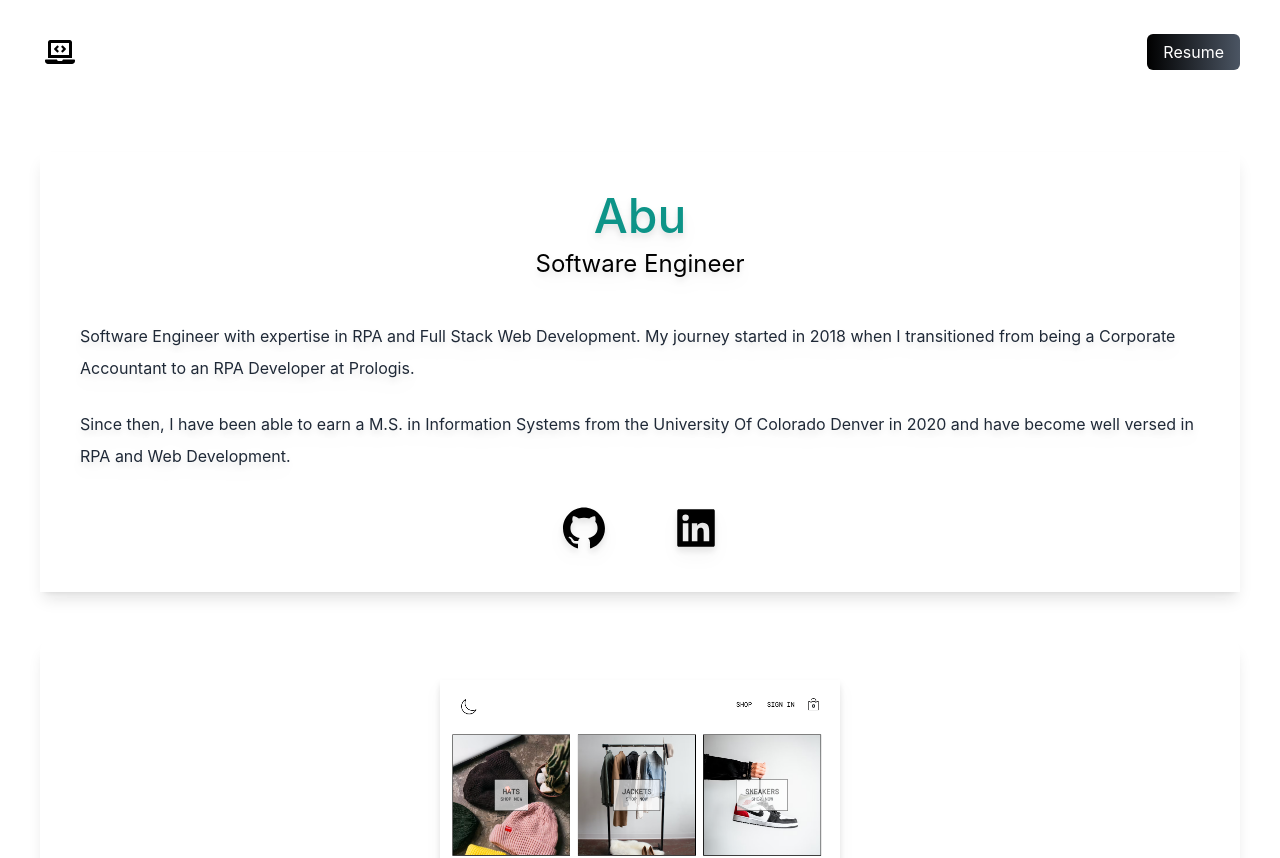
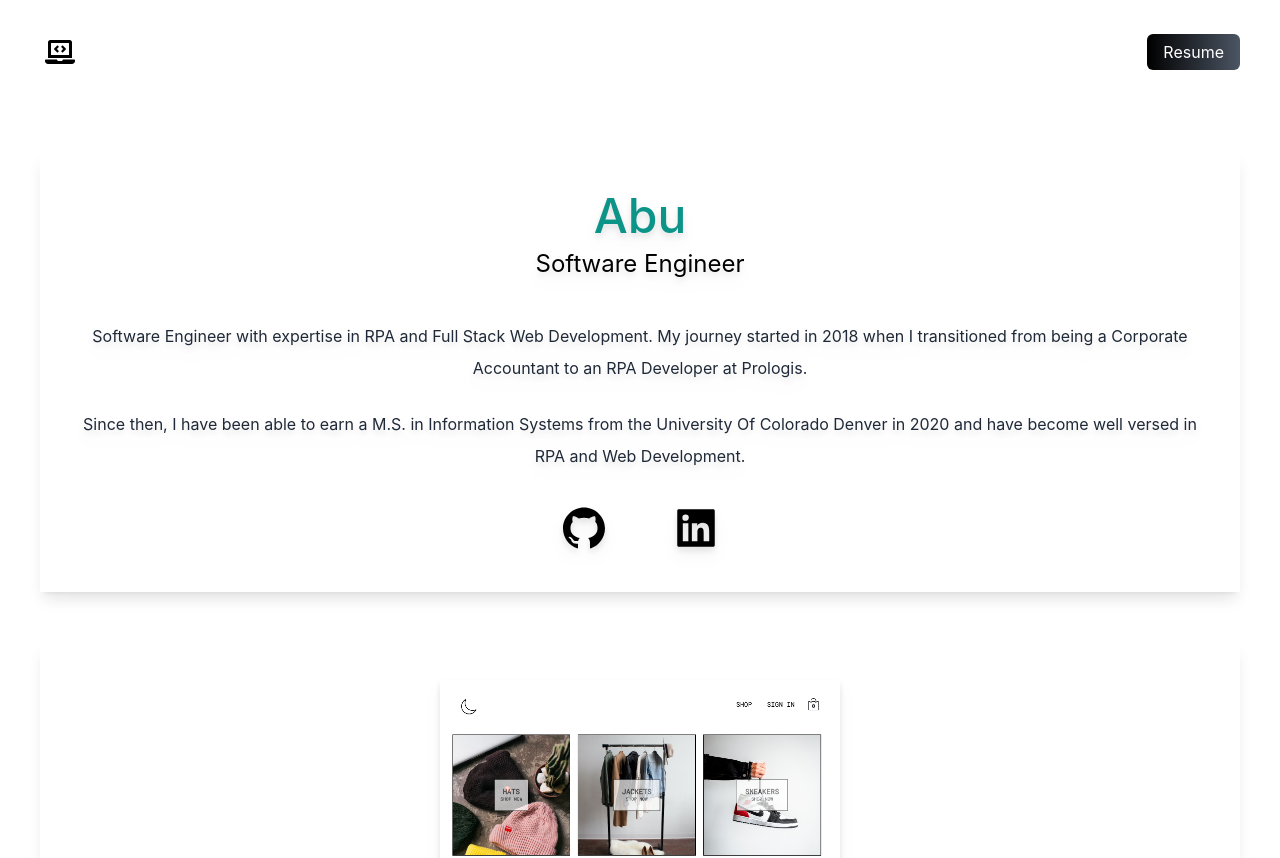
Before and after one commit to abu-jeylani/portfolio, a Next.js app: page / in a window 1280 px wide. Shown: the top 858 px of the page. Built offline with nearby package versions, Linux system fonts and the light colour scheme.

Commit message:
back to center align

```diff
--- a/pages/index.js
+++ b/pages/index.js
@@ -51,7 +51,7 @@
             <h2 className="text-5xl text-teal-600 font-medium ">Abu</h2>
             <h3 className="text-2xl py-2">Software Engineer</h3>
           </div>
-          <div className="text-md py-5 leading-8 text-gray-800">
+          <div className="text-md py-5 leading-8 text-gray-800 text-center">
             <p className="py-3">
               Software Engineer with expertise in RPA and Full Stack Web
               Development. My journey started in 2018 when I transitioned from
```
